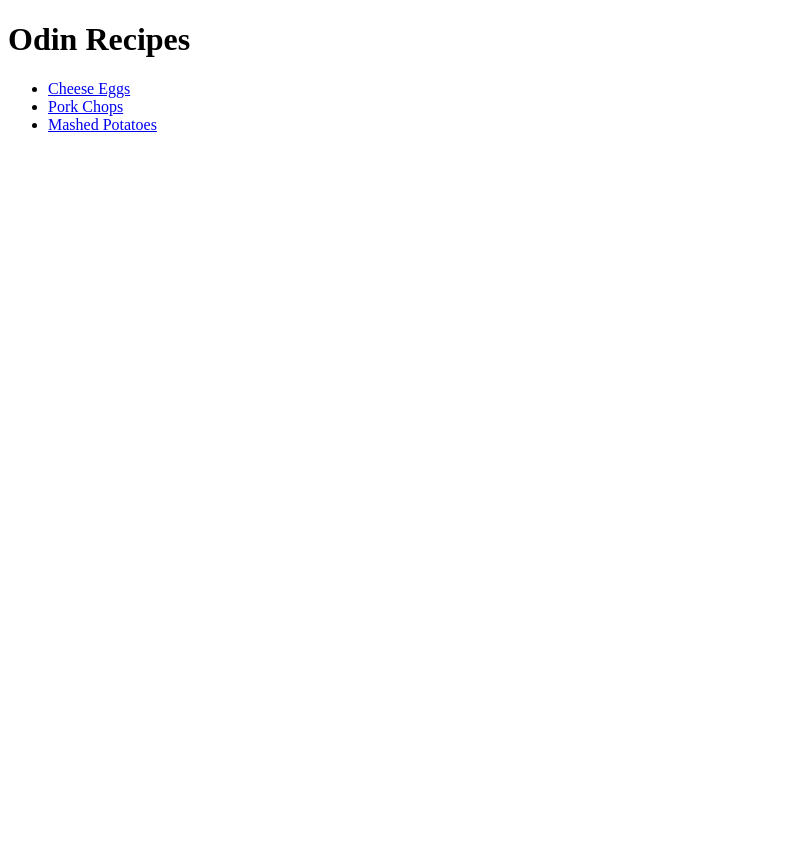
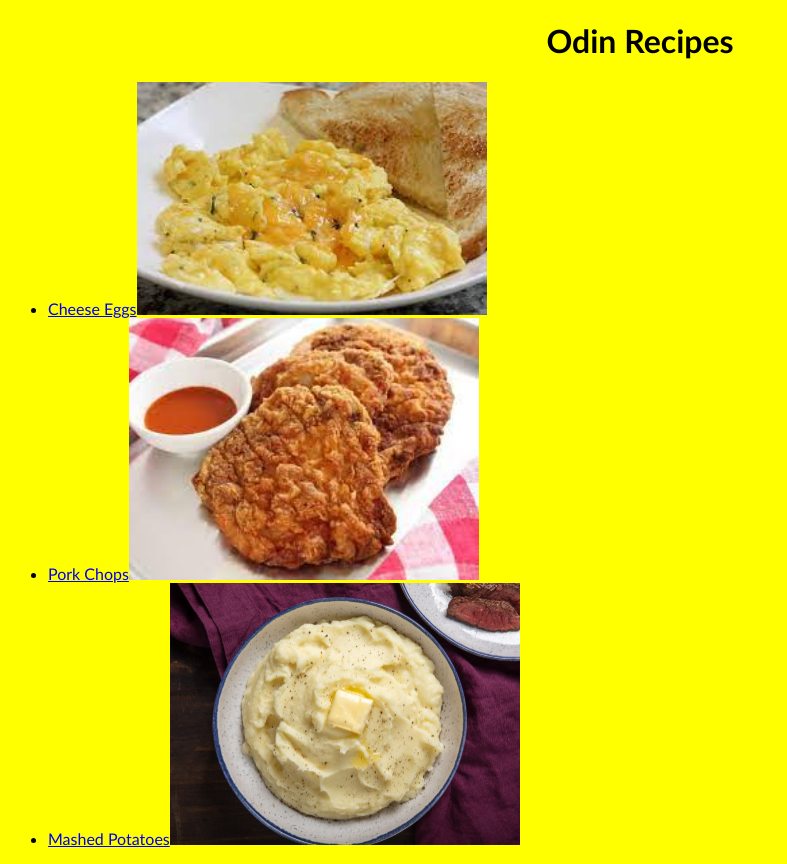
Before and after one commit to honeythedirtyhippie/odin-recipes, a plain HTML site: page index.html in a window 1280 px wide. Shown: the whole page, without its empty margins (0-787 px from the left). Before the commit the page ends 800 px from the top, so only its background shows below. Drawn offline with Linux system fonts and the light colour scheme.

Commit message:
update recipe project

```diff
--- a/index.html
+++ b/index.html
@@ -1,14 +1,15 @@
 <!DOCTYPE html>
 <html lang="en">
 <head>
+    <link rel="stylesheet" href="styles.css">
     <meta charset="UTF-8">
 </head>
 <body>
     <h1>Odin Recipes</h1>
     <ul>
-    <li><a href="./recipes/cheese_eggs.html">Cheese Eggs</a></li>
-    <li><a href="./recipes/pork_chops.html">Pork Chops</a></li>
-    <li><a href="./recipes/mashed_potatoes.html">Mashed Potatoes</a></li>
+    <li><a href="./recipes/cheese_eggs.html">Cheese Eggs<img src="./images/cheese_eggs.jpeg" alt="Melty Cheese Eggs" height="auto" width="350"></a></li>
+    <li><a href="./recipes/pork_chops.html">Pork Chops<img src="./images/pork_chops.jpeg" alt="Delicious Pork Chops" height="auto" width="350"></a></li>
+    <li><a href="./recipes/mashed_potatoes.html">Mashed Potatoes<img src="./images/mashed_potatoes.jpeg" alt="Creamy Mashed Potatoes" height="auto" width="350"></a></li>
     </ul>
 </body>
 </html>
```
